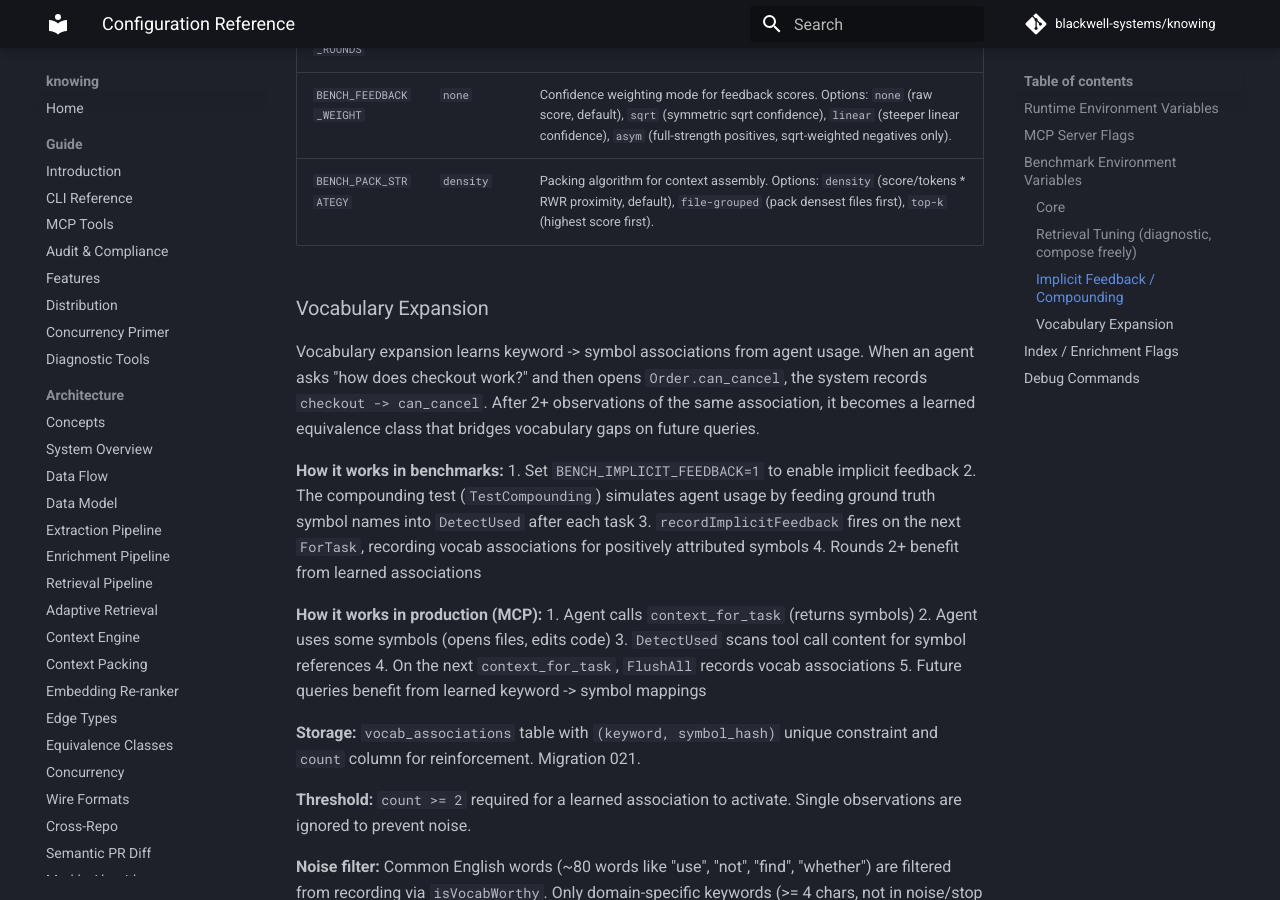
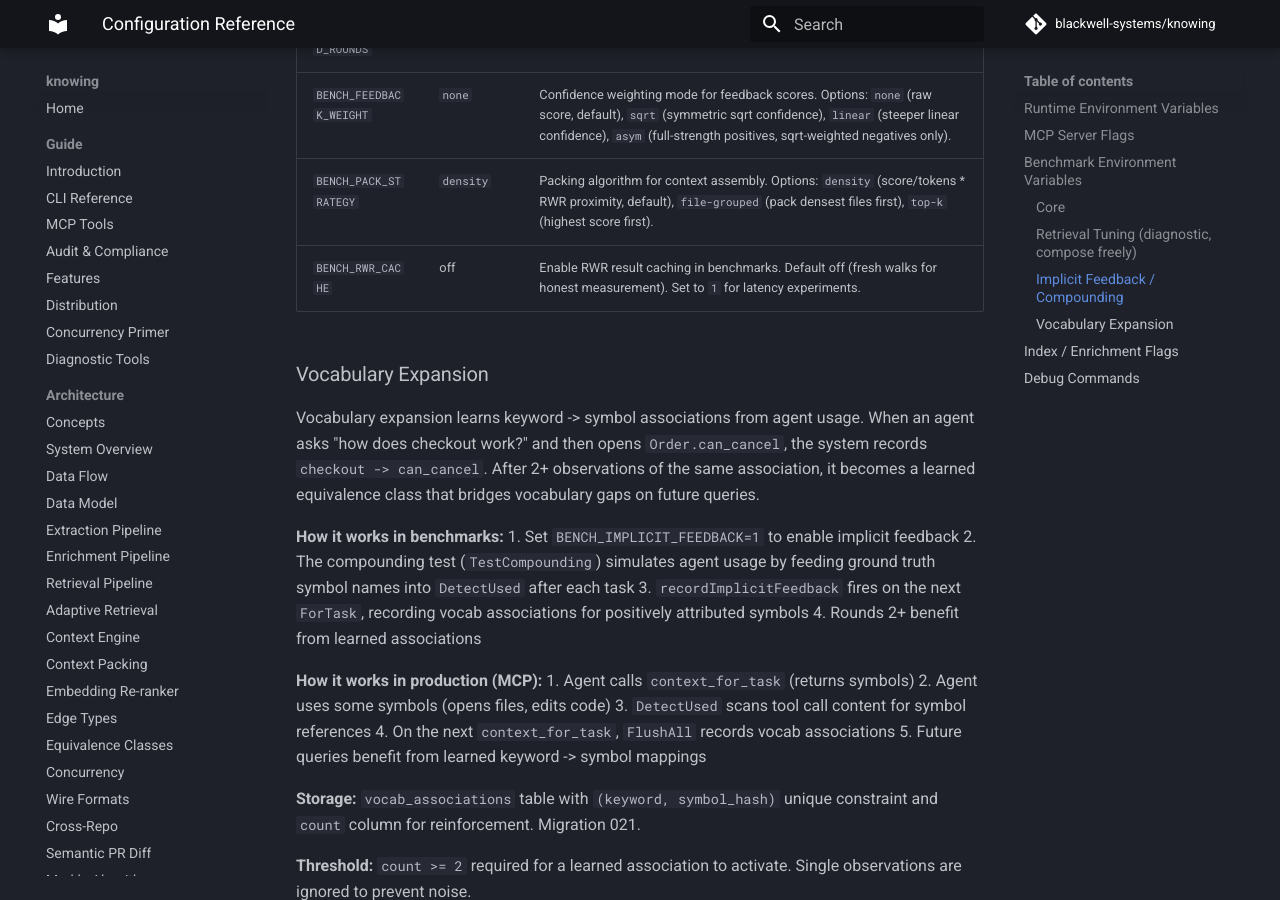
Before and after one commit to blackwell-systems/knowing, an MkDocs documentation site: the page built from docs/guide/configuration.md, in a window 1280 px wide and 900 px high, scrolled down 2530 px. Built offline with MkDocs 1.6.1 and Material for MkDocs 9.7.7, drawn with Linux system fonts in a browser that asks for light colours; comment, search, counter and statistics services are not loaded.

Commit message:
docs: add BENCH_RWR_CACHE env var to configuration.md

```diff
--- a/docs/guide/configuration.md
+++ b/docs/guide/configuration.md
@@ -55,6 +55,7 @@ All environment variables, CLI flags, and MCP server options in one place.
 | `BENCH_COMPOUND_ROUNDS` | 5 | Number of rounds for `TestCompounding`. |
 | `BENCH_FEEDBACK_WEIGHT` | `none` | Confidence weighting mode for feedback scores. Options: `none` (raw score, default), `sqrt` (symmetric sqrt confidence), `linear` (steeper linear confidence), `asym` (full-strength positives, sqrt-weighted negatives only). |
 | `BENCH_PACK_STRATEGY` | `density` | Packing algorithm for context assembly. Options: `density` (score/tokens * RWR proximity, default), `file-grouped` (pack densest files first), `top-k` (highest score first). |
+| `BENCH_RWR_CACHE` | off | Enable RWR result caching in benchmarks. Default off (fresh walks for honest measurement). Set to `1` for latency experiments. |
 
 ### Vocabulary Expansion
 
```
